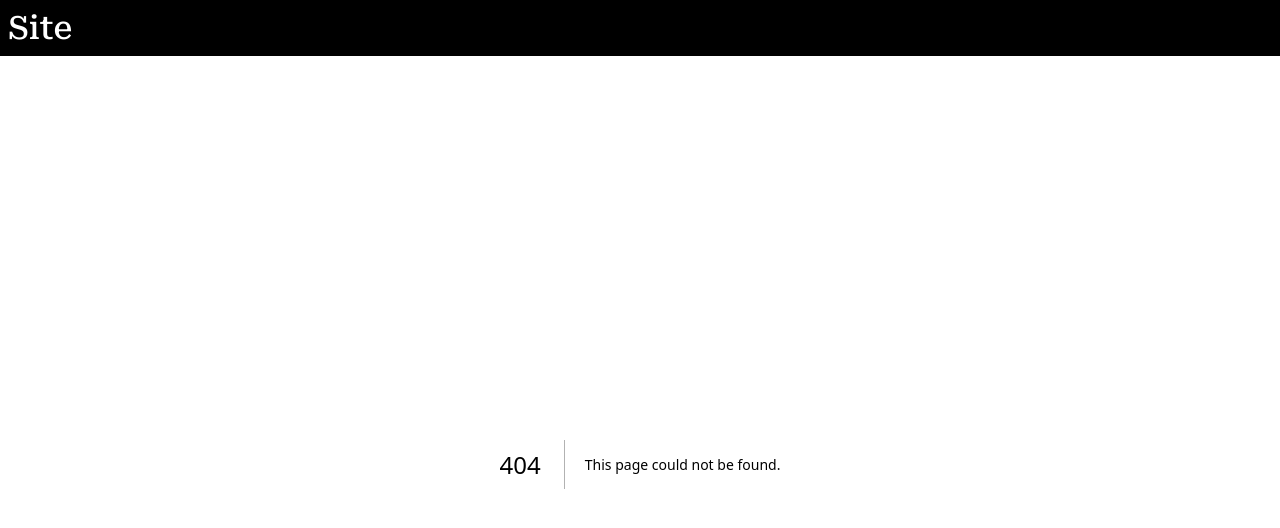
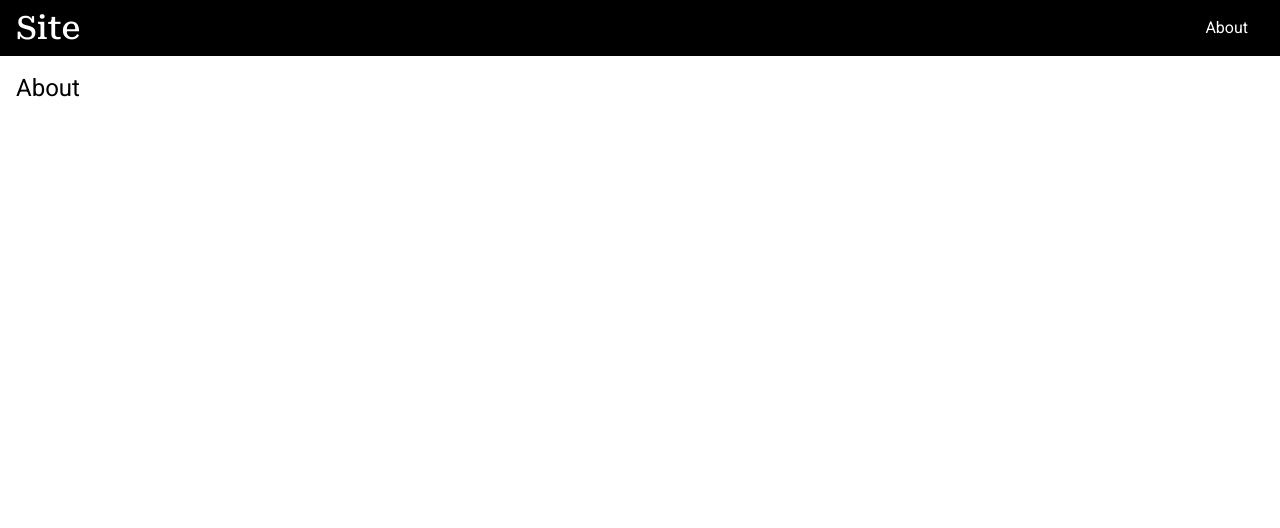
Before and after one commit to eclopez/next-15-starter-kit, a Next.js app: page /about in a window 1280 px wide. Before the commit this address had no page. Shown: the top 528 px of the page. Built offline with nearby package versions, Linux system fonts and the light colour scheme.

Commit message:
Add About page and navigation

```diff
--- /dev/null
+++ b/src/app/about/page.tsx
@@ -0,0 +1,5 @@
+function Home() {
+  return <h2 className="text-heading-2">About</h2>;
+}
+
+export default Home;
--- a/src/app/layout.tsx
+++ b/src/app/layout.tsx
@@ -29,8 +29,8 @@ function RootLayout(props: React.PropsWithChildren<object>) {
   return (
     <html lang="en" className={`${roboto.variable} ${robotoSerif.variable}`}>
       <body className="antialiased font-roboto">
-        <Header className="p-2" text="Site" />
-        <div className="p-2">{children}</div>
+        <Header text="Site" />
+        <div className="p-4">{children}</div>
       </body>
     </html>
   );
--- a/src/components/header/header.tsx
+++ b/src/components/header/header.tsx
@@ -1,3 +1,5 @@
+import Link from 'next/link';
+
 interface HeaderProps extends React.HTMLAttributes<HTMLElement> {
   text: string;
 }
@@ -5,10 +7,24 @@ interface HeaderProps extends React.HTMLAttributes<HTMLElement> {
 function Header(props: HeaderProps) {
   const { className, text, ...others } = props;
   return (
-    <header className={`bg-black ${className}`} {...others}>
-      <h1 className="font-medium font-serif text-heading-1 text-white">
-        {text}
-      </h1>
+    <header
+      className={`bg-black flex flex-row items-center justify-between pl-4 py-2 pr-8 ${className}`}
+      {...others}
+    >
+      <Link href="/">
+        <h1 className="font-medium font-serif text-heading-1 text-white">
+          {text}
+        </h1>
+      </Link>
+      <nav>
+        <ul>
+          <li>
+            <Link className="text-white" href="/about">
+              About
+            </Link>
+          </li>
+        </ul>
+      </nav>
     </header>
   );
 }
```
